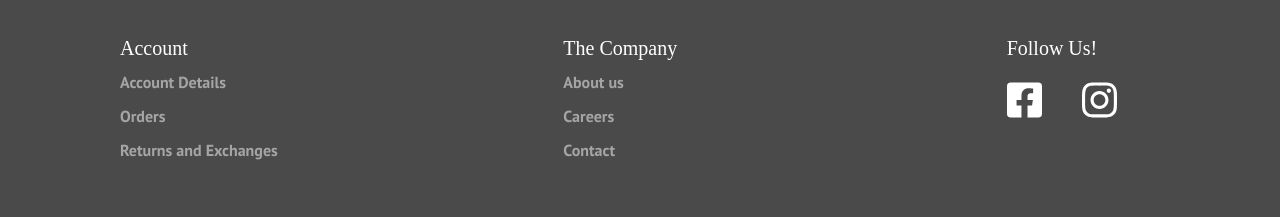
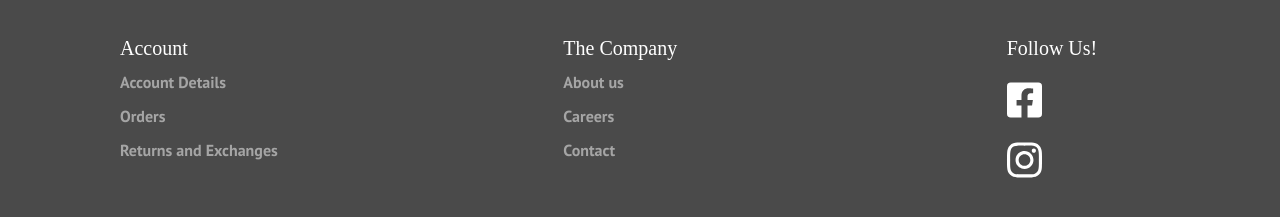
Before and after one commit to ginoleeswan/dotslash-frontend-test, a React (Create React App) app: page /#/ in a window 1280 px wide. Shown: the part 2312-2529 px from the top of the page. Built offline with nearby package versions, Linux system fonts and the light colour scheme; a web font is replaced by a local one.

Commit message:
made links blank

```diff
--- a/src/components/Footer/index.js
+++ b/src/components/Footer/index.js
@@ -15,13 +15,13 @@ const Footer = () => {
             <Col>
               <h4 className="footerHeader">Account</h4>
               <Row>
-                <a href="/details" className="footerLinks">
+                <a href="#" className="footerLinks">
                   Account Details
                 </a>
-                <a href="/orders" className="footerLinks">
+                <a href="#" className="footerLinks">
                   Orders
                 </a>
-                <a href="/exchanges" className="footerLinks">
+                <a href="#" className="footerLinks">
                   Returns and Exchanges
                 </a>
               </Row>
@@ -30,13 +30,13 @@ const Footer = () => {
             <Col>
               <h4 className="footerHeader">The Company</h4>
               <Row>
-                <a href="/about" className="footerLinks">
+                <a href="#" className="footerLinks">
                   About us
                 </a>
-                <a href="/careers" className="footerLinks">
+                <a href="#" className="footerLinks">
                   Careers
                 </a>
-                <a href="/contact" className="footerLinks">
+                <a href="#" className="footerLinks">
                   Contact
                 </a>
               </Row>
@@ -47,10 +47,19 @@ const Footer = () => {
         <Col md={2}>
           <h4 className="footerHeader">Follow Us!</h4>
           <Row>
-            <p style={{ fontSize: 40 }}>
-              <FontAwesomeIcon className="footerIcon" icon={faFacebookSquare} />
-              <FontAwesomeIcon className="footerIcon" icon={faInstagram} />
-            </p>
+            <Col>
+              <a href="#" style={{ fontSize: 40 }}>
+                <FontAwesomeIcon
+                  className="footerIcon"
+                  icon={faFacebookSquare}
+                />
+              </a>
+            </Col>
+            <Col>
+              <a href="#" style={{ fontSize: 40 }}>
+                <FontAwesomeIcon className="footerIcon" icon={faInstagram} />
+              </a>
+            </Col>
           </Row>
         </Col>
       </Row>
```
